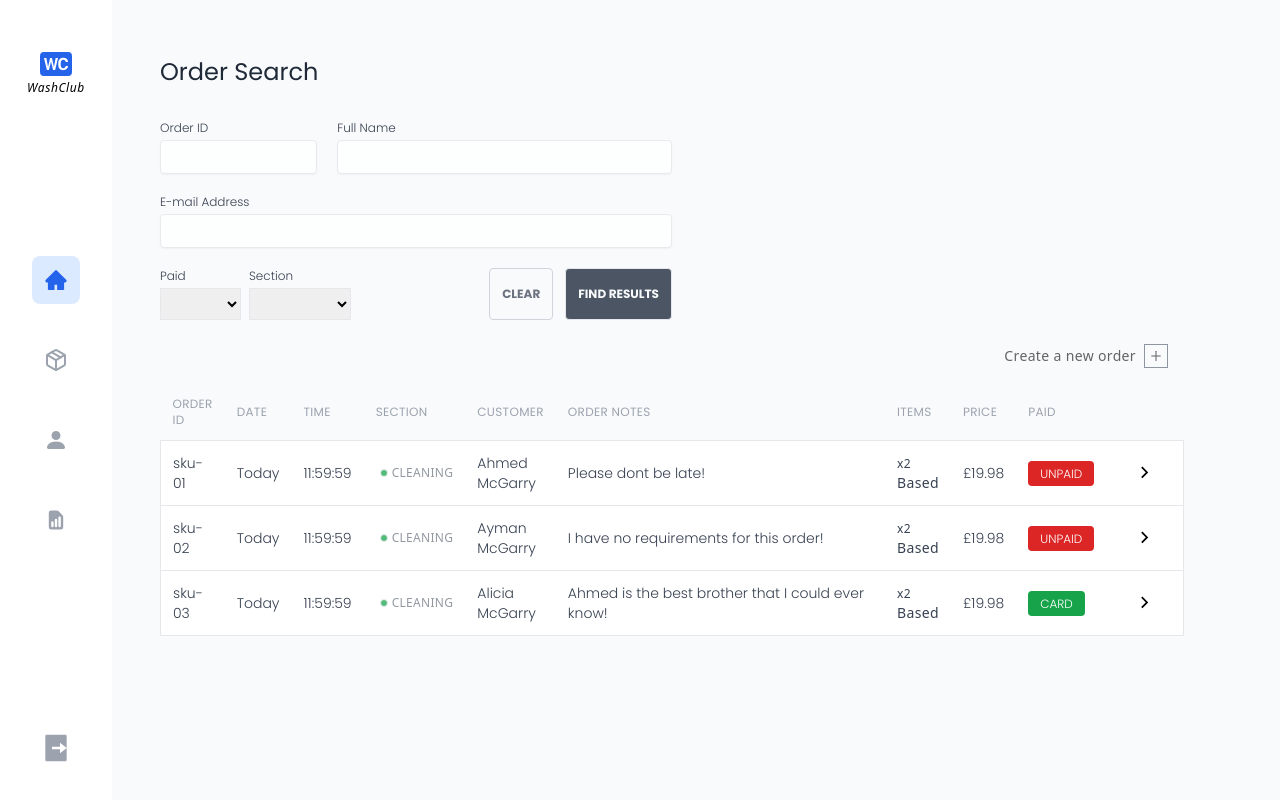
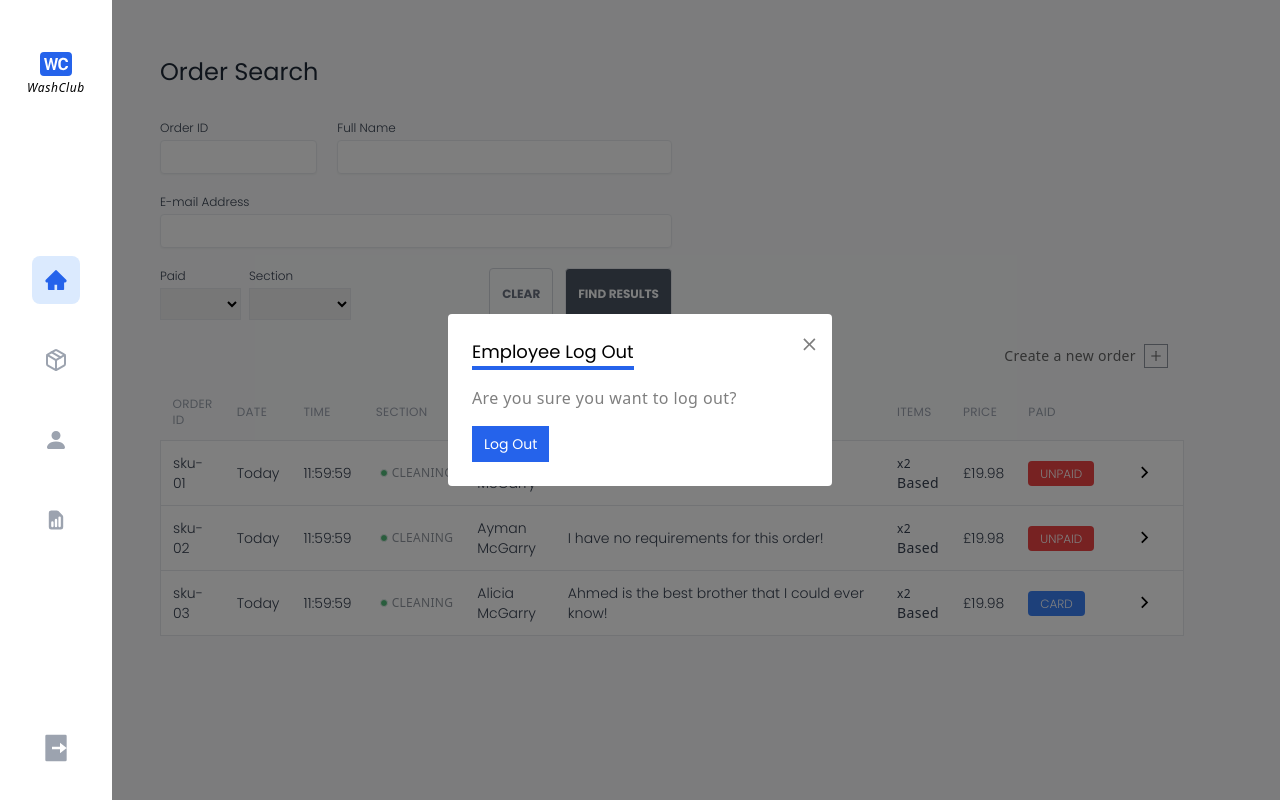
Before and after one commit to McGarry-A/pos, a React (Create React App) app: page /orders in a window 1280 px wide. Built offline with nearby package versions, Linux system fonts and the light colour scheme.

Commit message:
weekend push

```diff
--- a/src/Components/Navbar/Navbar.tsx
+++ b/src/Components/Navbar/Navbar.tsx
@@ -5,19 +5,33 @@ import { BsFillBadgeWcFill, BsPersonFill } from "react-icons/bs";
 import { HiDocumentReport } from "react-icons/hi";
 import { FiPackage } from "react-icons/fi";
 import { RiLogoutBoxRFill } from "react-icons/ri";
-import { Dispatch, SetStateAction, useState } from "react";
+import React, { Dispatch, SetStateAction, useState } from "react";
 import { Link } from "react-router-dom";
 import useIsMobile from "../../Hooks/useIsMobile";
 import Portal from "../Portal/Portal";
+import { MdClear } from "react-icons/md";
 
 interface Props {
   Icon: IconType;
   title: NavType;
-  link: string;
+  link?: string;
   activeTab: NavType;
   setActiveTab: Dispatch<SetStateAction<NavType>>;
   large?: boolean;
+  setLogOut?: Dispatch<SetStateAction<boolean>>;
 }
+
+interface WrapperInterface {
+  children: React.ReactNode;
+  href?: string;
+}
+
+const Wrapper: React.FC<WrapperInterface> = ({ children, href }) => {
+  if (href) {
+    return <Link to={href}>{children}</Link>;
+  }
+  return <div>{children}</div>;
+};
 
 type NavType = "Workflow" | "Orders" | "Customers" | "Reports" | "Exit";
 
@@ -51,15 +65,17 @@ const NavItem: React.FC<Props> = ({
   activeTab,
   setActiveTab,
   large,
+  setLogOut,
 }) => {
   return (
-    <Link to={link}>
+    <Wrapper href={link ? link : undefined}>
       <button
         className={`flex flex-col justify-center items-center cursor-pointer  rounded-lg w-fit mx-auto p-3 my-4 hover:scale-105 transition ${
           activeTab === title ? "bg-blue-100" : "bg-white"
         }`}
         onClick={() => {
           setActiveTab(title);
+          setLogOut && setLogOut(true);
         }}
       >
         <Icon
@@ -69,14 +85,46 @@ const NavItem: React.FC<Props> = ({
           }`}
         />
       </button>
-    </Link>
+    </Wrapper>
   );
 };
 
 const Navbar = () => {
   const [activeTab, setActiveTab] = useState<NavType>("Workflow");
-  const [portalIsHidden, setPortalIsHidden] = useState<boolean>(false);
+  const [logOutIsHidden, setLogOutIsHidden] = useState<boolean>(true);
+
   const isMobile = useIsMobile();
+
+  const renderLogOutPortal = () => {
+    return (
+      <Portal isHidden={logOutIsHidden}>
+        <div className="bg-white max-w-sm w-full p-6 space-y-4 relative rounded">
+          <div>
+            <h2 className="text-lg border-b-4 border-blue-600 w-max">
+              Employee Log Out
+            </h2>
+          </div>
+          <div>
+            <p className="opacity-50">Are you sure you want to log out?</p>
+          </div>
+          <div className="flex">
+            <button
+              className="bg-blue-600 text-white py-2 px-3 text-sm hover:bg-blue-500"
+              onClick={() => setLogOutIsHidden(!logOutIsHidden)}
+            >
+              Log Out
+            </button>
+          </div>
+          <div
+            className="absolute top-1 right-3 opacity-50 hover:cursor-pointer hover:opacity-100 transition duration-150"
+            onClick={() => setLogOutIsHidden(!logOutIsHidden)}
+          >
+            <MdClear size={"1.3rem"} />
+          </div>
+        </div>
+      </Portal>
+    );
+  };
 
   const renderNavItems = () =>
     links.map(({ title, link, Icon }, index) => {
@@ -91,20 +139,6 @@ const Navbar = () => {
         />
       );
     });
-
-  const renderLogOutPortal = () => {
-    return (
-      <Portal isHidden={portalIsHidden}>
-        <div className="max-w-xl w-full bg-white rounded p-8">
-          <h2>Are you sure you want to leave? :(</h2>
-          <div>
-            <button>Leave</button>
-            <button>Stay</button>
-          </div>
-        </div>
-      </Portal>
-    );
-  };
 
   return (
     <>
@@ -121,10 +155,10 @@ const Navbar = () => {
             {isMobile && (
               <NavItem
                 title="Exit"
-                link="link"
                 Icon={RiLogoutBoxRFill}
                 activeTab={activeTab}
                 setActiveTab={setActiveTab}
+                setLogOut={setLogOutIsHidden}
               />
             )}
           </div>
@@ -132,7 +166,6 @@ const Navbar = () => {
             <NavItem
               key="LOGOUT"
               title="Exit"
-              link="link"
               Icon={RiLogoutBoxRFill}
               activeTab={activeTab}
               setActiveTab={setActiveTab}
--- a/src/Components/PaymentBadge/PaymentBadge.tsx
+++ b/src/Components/PaymentBadge/PaymentBadge.tsx
@@ -25,7 +25,7 @@ const PaymentBadge: React.FC<props> = ({
 }) => {
   if (payment === "card" || payment === "cash") {
     return (
-      <span className="px-3 w-full py-1 rounded text-white bg-green-600 uppercase text-xs hover:bg-green-500">
+      <span className="px-3 w-full py-1 rounded text-white bg-blue-500 uppercase text-xs hover:bg-blue-400">
         {payment}
       </span>
     );
@@ -34,7 +34,7 @@ const PaymentBadge: React.FC<props> = ({
   return (
     <>
       <span
-        className={`px-3 w-full py-1 rounded text-white bg-red-600 text-xs uppercase cursor-pointer hover:bg-red-500`}
+        className={`px-3 w-full py-1 rounded text-white bg-red-500 text-xs uppercase cursor-pointer hover:bg-red-400`}
         onClick={() => {
           setPortalIsHidden && setPortalIsHidden(true);
           setPortalProps &&
--- a/src/Components/WorkflowTab/WorkflowTab.tsx
+++ b/src/Components/WorkflowTab/WorkflowTab.tsx
@@ -32,10 +32,10 @@ const WorkflowTab: React.FC<Props> = ({ tab, activeTab, setState, Icon }) => {
       </div>
       <div className={`${isActive ? "text-gray-50" : "text-gray-800"}`}>
         <p className="text-left">{tab}</p>
-        <p className={`text-left text-xs ${isActive ? "text-gray-100" : ""}`}>
+        <p className={`text-left text-xs ${isActive ? "text-gray-400" : ""}`}>
           {tab === "Cleaning" && <>{cleaningToDo} items to clean</>}
         </p>
-        <p className={`text-left text-xs ${isActive ? "text-gray-100" : ""}`}>
+        <p className={`text-left text-xs ${isActive ? "text-gray-400" : ""}`}>
           {tab === "Delivery" && <>{deliverToDo} items to deliver</>}
         </p>
       </div>
--- a/src/Routes/Orders/Orders.tsx
+++ b/src/Routes/Orders/Orders.tsx
@@ -9,6 +9,11 @@ import { Link } from "react-router-dom";
 type sectionType = "cleaning" | "delivery" | "done" | null;
 
 const Orders = () => {
+  const ordersWithSections = useAppSelector((state) => state.orders);
+  const { cleaning, deliver, done } = ordersWithSections;
+  const orders = { ...cleaning, ...deliver, ...done };
+
+  const [allOrdersState, setAllOrdersState] = useState<OrderInterface>(orders);
   const [filteredOrders, setFilteredOrders] = useState<OrderInterface | null>(
     null
   );
@@ -17,14 +22,6 @@ const Orders = () => {
   const orderIdField = useFormField();
   const [paymentFilter, setPaymentFilter] = useState<PaymentType | null>(null);
   const [sectionFilter, setSectionFilter] = useState<sectionType | null>(null);
-
-  const ordersWithSections = useAppSelector((state) => state.orders);
-
-  useEffect(() => {
-    const { cleaning, deliver, done } = ordersWithSections;
-    const orders = { ...cleaning, ...deliver, ...done };
-    setFilteredOrders(orders);
-  }, [ordersWithSections]);
 
   const handleFormSubmit = (e: FormEvent<HTMLFormElement>) => {
     e.preventDefault();
@@ -41,7 +38,9 @@ const Orders = () => {
       .filter((el) => el.query!.length > 2);
 
     const filterOrders = () => {
-      if (!filteredOrders) return;
+      console.log(queries.length);
+      if (!allOrdersState) return;
+      if (queries.length === 0) return setFilteredOrders(null);
       let allOrders = {};
 
       queries.forEach((el) => {
@@ -50,7 +49,7 @@ const Orders = () => {
         switch (action) {
           case "FILTER_NAME":
             const matchingNames = Object.values(
-              Object.keys(allOrders).length === 0 ? filteredOrders : allOrders
+              Object.keys(allOrders).length === 0 ? allOrdersState : allOrders
             ).filter((el) => el.customer.name.includes(query!));
             const matchingNamesArray = matchingNames.map((el) => {
               return [[el.orderId], el];
@@ -62,7 +61,7 @@ const Orders = () => {
             break;
           case "FILTER_ORDERID":
             const matchingOrderIds = Object.values(
-              Object.keys(allOrders).length === 0 ? filteredOrders : allOrders
+              Object.keys(allOrders).length === 0 ? allOrdersState : allOrders
             ).filter((el) => el.orderId.includes(query!));
             const matchingOrderIdsArray = matchingOrderIds.map((el) => {
               return [[el.orderId], el];
@@ -73,7 +72,7 @@ const Orders = () => {
             break;
           case "FILTER_PAID":
             const matchingPaid = Object.values(
-              Object.keys(allOrders).length === 0 ? filteredOrders : allOrders
+              Object.keys(allOrders).length === 0 ? allOrdersState : allOrders
             ).filter((el) => el.paymentInfo.payment === query);
             const matchingPaidArray = matchingPaid.map((el) => {
               return [[el.orderId], el];
@@ -84,7 +83,7 @@ const Orders = () => {
             break;
           case "FILTER_SECTION":
             const matchingSections = Object.values(
-              Object.keys(allOrders).length === 0 ? filteredOrders : allOrders
+              Object.keys(allOrders).length === 0 ? allOrdersState : allOrders
             ).filter((el) => el.current === query);
             const matchingSectionsArray = matchingSections.map((el) => [
               [el.orderId],
@@ -195,9 +194,10 @@ const Orders = () => {
         </p>
       </div>
       <div className="mt-4">
-        {filteredOrders && (
-          <WorkflowOrders data={filteredOrders} showCurrent={true} />
-        )}
+        <WorkflowOrders
+          data={filteredOrders === null ? allOrdersState : filteredOrders}
+          showCurrent={true}
+        />
       </div>
     </div>
   );
--- a/src/Routes/Workflow/Workflow.tsx
+++ b/src/Routes/Workflow/Workflow.tsx
@@ -109,11 +109,9 @@ const Workflow = () => {
 
   return (
     <div>
-      <>
-        {renderHeader()}
-        {renderNav()}
-        {renderMain()}
-      </>
+      {renderHeader()}
+      {renderNav()}
+      {renderMain()}
     </div>
   );
 };
```
